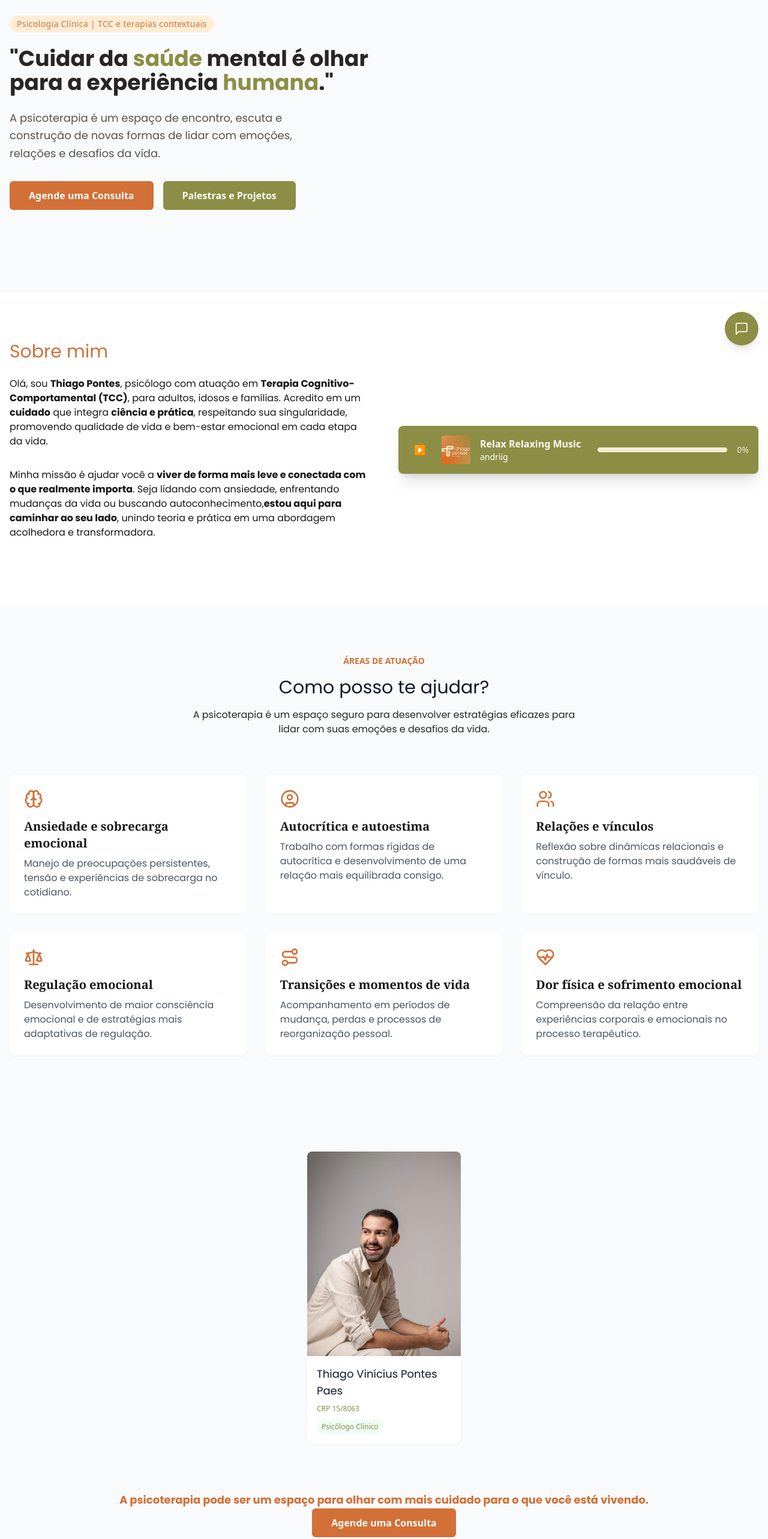
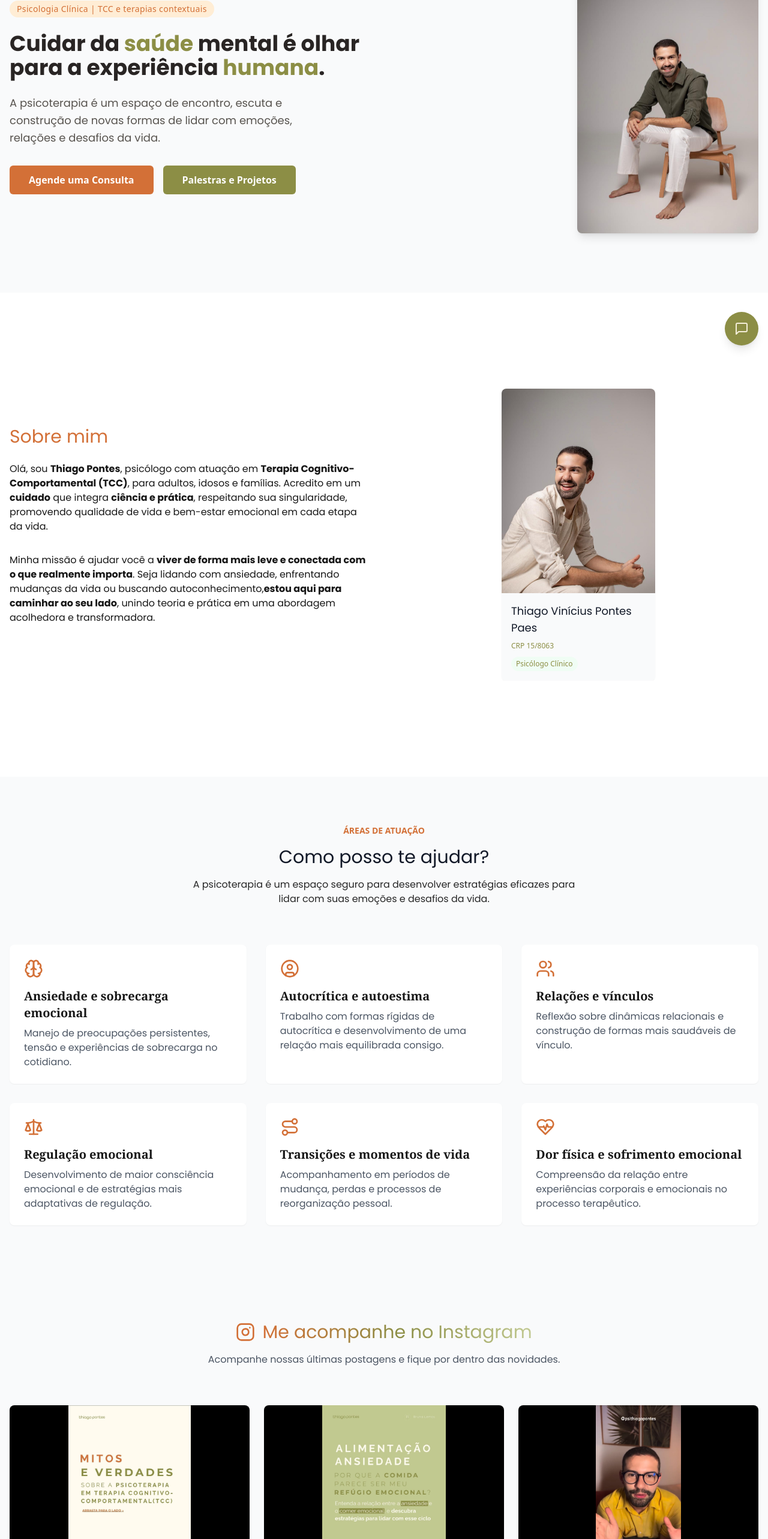
Before and after one commit to vitao-al/thiagopontespsicologo, a React (Vite) app: page / in a window 1280 px wide. Shown: the part 208-2774 px from the top of the page at 60% size. Built offline with nearby package versions, Linux system fonts and the light colour scheme.

Commit message:
Updating Hero

```diff
--- a/src/App.tsx
+++ b/src/App.tsx
@@ -3,7 +3,7 @@ import Header from './components/Header';
 import Hero from './components/Hero';
 import About from './components/About';
 import Services from './components/Services';
-import TeamCarousel from './components/team/TeamCarousel';
+import TeamCarousel from './components/team/CardHero';
 import InstagramGallery from './components/InstagramGallery';
 import Contact from './components/Contact';
 import Footer from './components/Footer';
@@ -17,7 +17,6 @@ function App() {
         <Hero />
         <About />
         <Services />
-        <TeamCarousel />
         <InstagramGallery />
         <Contact />
       </main>
--- a/src/components/About.tsx
+++ b/src/components/About.tsx
@@ -1,6 +1,7 @@
 import React, { useEffect, useRef, useState } from 'react';
 import { Award, Users, Building } from 'lucide-react';
 import PlayerMusic from './player';
+import TeamCarousel from './team/CardHero';
 
 
 export default function About() {
@@ -48,7 +49,7 @@ export default function About() {
             </p>
 
           </div>
-          <PlayerMusic/>
+          <TeamCarousel/>
         </div>
       </div>
     </section>
--- a/src/components/Hero.tsx
+++ b/src/components/Hero.tsx
@@ -3,34 +3,47 @@ import React from 'react';
 export default function Hero() {
   return (
     <section id="inicio" className="pt-20 lg:pt-24">
-      <div className="relative h-[600px]">
-        <div className="absolute inset-0 bg-gray-50">
+      <div className="relative min-h-[600px]">
         <div className="absolute inset-0 bg-gray-50"></div>
-        </div>
-        <div className="relative container mx-auto px-4 h-full flex items-center">
-          <div className="max-w-full lg:max-w-2xl text-white">
+        <div className="relative container mx-auto px-4 py-12 h-full">
+
+          {/* Container principal: coluna no mobile, linha no desktop */}
+          <div className="flex flex-col lg:flex-row items-center gap-10">
+
+            {/* Coluna de texto */}
+            <div className="w-full lg:w-1/2 text-white">
               <span className="inline-block py-1 px-3 rounded-full bg-orange-100 text-laranja text-sm font-medium tracking-wide mb-6">
                 Psicologia Clínica | TCC e terapias contextuais
               </span>
               <h1 className="text-2xl md:text-2xl lg:text-4xl font-poppins font-bold text-stone-800 leading-[1.1] mb-6 text-balance">
-              "Cuidar da <span className='text-musgo'>saúde</span> mental é olhar para a experiência <span className='text-musgo'>humana</span>."
+                Cuidar da <span className='text-musgo'>saúde</span> mental é olhar para a experiência <span className='text-musgo'>humana</span>.
               </h1>
-            <h1 className="text-lg text-stone-600 mb-8 leading-relaxed max-w-lg mx-auto md:mx-0 font-poppins font-normal">
+              <p className="text-lg text-stone-600 mb-8 leading-relaxed max-w-lg font-poppins font-normal">
                 A psicoterapia é um espaço de encontro, escuta e construção de novas formas de lidar com emoções, relações e desafios da vida.
-            </h1>
-            <div className="flex flex-col sm:flex-row gap-4 justify-center md:justify-start">
+              </p>
+              <div className="flex flex-col sm:flex-row gap-4">
                 <a
                   href="https://api.whatsapp.com/send/?phone=%2B558299993802&text&type=phone_number&app_absent=0&wame_ctl=1"
-              className="inline-block bg-laranja dark:laranja text-white px-6 md:px-8 py-3 rounded-md font-semibold hover:bg-orange-700 dark:hover:bg-white hover:dark:text-gold-500 transition-colors text-sm md:text-base text-center"
+                  className="inline-block bg-laranja text-white px-6 md:px-8 py-3 rounded-md font-semibold hover:bg-orange-700 transition-colors text-sm md:text-base text-center"
                 >
                   Agende uma Consulta
                 </a>
                 <a
                   href="#palestras-e-projetos"
-              className="inline-block bg-musgo dark:bg-white text-white px-6 md:px-8 py-3 rounded-md font-semibold hover:bg-musgo-escuro dark:hover:bg-white transition-colors text-sm md:text-base text-center"
+                  className="inline-block bg-musgo text-white px-6 md:px-8 py-3 rounded-md font-semibold hover:bg-musgo-escuro transition-colors text-sm md:text-base text-center"
                 >
                   Palestras e Projetos
                 </a>
+              </div>
+            </div>
+
+            {/* Coluna da imagem: aparece abaixo no mobile, ao lado no desktop */}
+            <div className="w-full lg:w-1/2 flex items-center justify-center lg:justify-end">
+              <img
+                src="/thiagopontes5.jpeg"
+                alt="Imagem de destaque"
+                className="w-2/4 max-w-sm lg:max-w-full object-cover rounded-lg shadow-lg"
+              />
             </div>
 
           </div>
--- /dev/null
+++ b/src/components/team/CardHero.tsx
@@ -0,0 +1,27 @@
+import React, { useState } from 'react';
+import { Instagram, ChevronLeft, ChevronRight } from 'lucide-react';
+import { lawyers } from '../../data/lawyers';
+import LawyerCard from './LawyerCard';
+
+export default function TeamCarousel() {
+
+  return (
+    <section id="equipe" className="py-20 bg-white dark:bg-neutral-900">
+      <div className="container mx-auto px-4">
+        <div className="relative max-w-5xl mx-auto flex flex-col items-center">
+          <div className="flex items-center justify-center min-h-[300px] w-full overflow-hidden">
+            {/* Carrossel */}
+              {lawyers.map((lawyer) => (
+                <div
+                  key={lawyer.id}
+                  className="w-full flex-shrink-0 px-2 md:px-4 flex justify-center"
+                >
+                  <LawyerCard lawyer={lawyer} />
+                </div>
+              ))}
+          </div>
+        </div>
+      </div>
+    </section>
+  );
+}
--- a/src/components/team/LawyerCard.tsx
+++ b/src/components/team/LawyerCard.tsx
@@ -15,7 +15,7 @@ export default function LawyerCard({ lawyer }: LawyerCardProps) {
           className="w-full h-full object-cover"
         />
       </div>
-      <div className="p-4">
+      <div className="p-4 bg-gray-50 dark:bg-neutral-800">
         <h3 className="text-lg font-poppins font-normal text-gray-900 mb-2">
           {lawyer.name}
         </h3>
--- a/src/components/team/TeamCarousel.tsx
+++ /dev/null
@@ -1,103 +0,0 @@
-import React, { useState } from 'react';
-import { Instagram, ChevronLeft, ChevronRight } from 'lucide-react';
-import { lawyers } from '../../data/lawyers';
-import LawyerCard from './LawyerCard';
-
-export default function TeamCarousel() {
-  const [currentIndex, setCurrentIndex] = useState(0);
-
-  const next = () => {
-    setCurrentIndex((current) =>
-      current === lawyers.length - 1 ? 0 : current + 1
-    );
-  };
-
-  const prev = () => {
-    setCurrentIndex((current) =>
-      current === 0 ? lawyers.length - 1 : current - 1
-    );
-  };
-
-  return (
-    <section id="equipe" className="py-20 bg-gray-50 dark:bg-neutral-900">
-      <div className="container mx-auto px-4">
-        <div className="relative max-w-5xl mx-auto flex flex-col items-center">
-          <div className="flex items-center justify-center min-h-[300px] w-full overflow-hidden">
-            {/* Carrossel */}
-            <div
-              className="flex transition-transform duration-300 ease-in-out w-full"
-              style={{
-                transform: `translateX(-${currentIndex * 100}%)`,
-              }}
-            >
-              {lawyers.map((lawyer) => (
-                <div
-                  key={lawyer.id}
-                  className="w-full flex-shrink-0 px-2 md:px-4 flex justify-center"
-                >
-                  <LawyerCard lawyer={lawyer} />
-                </div>
-              ))}
-            </div>
-          </div>
-
-          {/* Botões de navegação
-          <div className="hidden md:block">
-            <button
-              onClick={prev}
-              className="absolute left-0 top-1/2 -translate-y-1/2 -translate-x-12 bg-white p-2 rounded-full shadow-md hover:bg-gray-50"
-            >
-              <ChevronLeft className="h-6 w-6 text-gray-600" />
-            </button>
-            <button
-              onClick={next}
-              className="absolute right-0 top-1/2 -translate-y-1/2 translate-x-12 bg-white p-2 rounded-full shadow-md hover:bg-gray-50"
-            >
-              <ChevronRight className="h-6 w-6 text-gray-600" />
-            </button>
-          </div>
-
-           Botões de navegação mobile
-          <div className="flex md:hidden justify-between w-full px-4 mt-4">
-            <button
-              onClick={prev}
-              className="bg-white p-2 rounded-full shadow-md hover:bg-gray-50"
-            >
-              <ChevronLeft className="h-5 w-5 text-gray-600" />
-            </button>
-            <button
-              onClick={next}
-              className="bg-white p-2 rounded-full shadow-md hover:bg-gray-50"
-            >
-              <ChevronRight className="h-5 w-5 text-gray-600" />
-            </button>
-          </div>
-
-          */}
-
-          {/* Indicadores de navegação */}
-          <div className="flex justify-center mt-6 space-x-2">
-            {lawyers.map((_, index) => (
-              <button
-                key={index}
-                onClick={() => setCurrentIndex(index)}
-                className={`w-2 h-2 rounded-full transition-colors ${
-                  index === currentIndex ? ' bg-verde-musgo ' : 'bg-gray-300'
-                }`}
-              />
-            ))}
-          </div>
-          <div className="text-center mt-12">
-            <p className="text-laranja font-bold font-poppins text-lg hover:text-berge dark:hover:text-white transition-colors group inline-flex items-center">A psicoterapia pode ser um espaço para olhar com mais cuidado para o que você está vivendo.</p>
-            <a
-              href="https://api.whatsapp.com/send/?phone=%2B558299993802&text&type=phone_number&app_absent=0&wame_ctl=1"
-              className="inline-block bg-laranja dark:bg-gold-500 text-white px-6 md:px-8 py-3 rounded-md font-semibold hover:bg-white hover:text-gold-500 dark:hover:bg-white hover:dark:text-gold-500 transition-colors text-sm md:text-base"
-            >
-              Agende uma Consulta
-            </a>
-        </div>
-        </div>
-      </div>
-    </section>
-  );
-}
```
Lines whose indentation alone changed are shown as unchanged.
